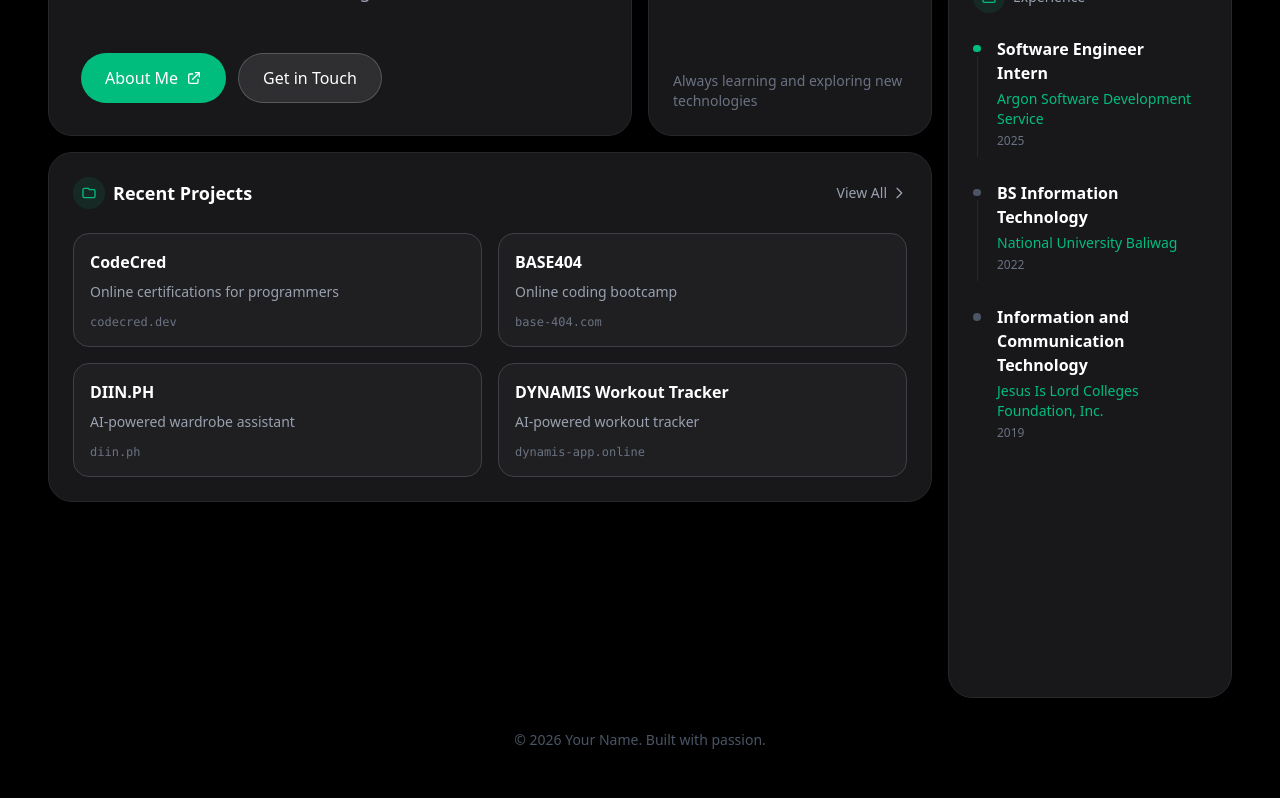
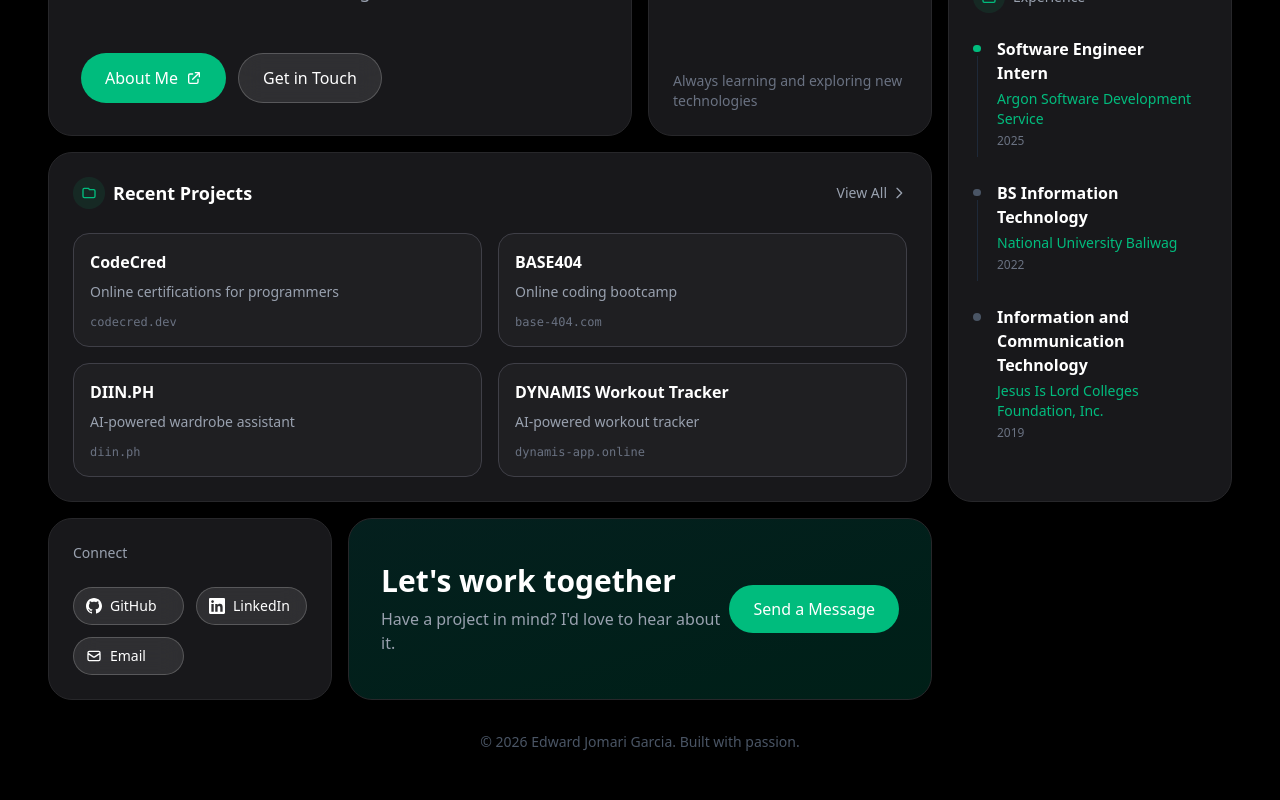
Before and after one commit to edwardjomari/web-portfolio, a React (Vite) app: page / in a window 1280 px wide. Shown: the part 294-1094 px from the top of the page. Built offline with nearby package versions, Linux system fonts and the light colour scheme.

Commit message:
Added ConnectCard.jsx & CTACard.jsx

```diff
--- a/src/App.jsx
+++ b/src/App.jsx
@@ -3,6 +3,8 @@
 import LocationCard from './components/LocationCard';
 import ExperienceCard from './components/ExperienceCard';
 import ProjectCard from './components/ProjectCard';
+import ConnectCard from './components/ConnectCard';
+import CTACard from './components/CTACard';
 
 function App() {
   return (
@@ -15,10 +17,12 @@
           <LocationCard />
           <ExperienceCard />
           <ProjectCard />
+          <ConnectCard />
+          <CTACard />
         </div>
 
         <footer className="mt-8 text-center text-gray-600 text-sm">
-          <p>© 2026 Your Name. Built with passion.</p>
+          <p>© 2026 Edward Jomari Garcia. Built with passion.</p>
         </footer>
       </div>
     </div>
--- /dev/null
+++ b/src/components/CTACard.jsx
@@ -0,0 +1,13 @@
+export default function CTACard() {
+    return (
+        <div className="md:col-span-2 md:row-span-1 bg-gradient-to-br from-teal-900/40 to-emerald-900/40 rounded-3xl p-8 border border-zinc-800 flex items-center justify-between">
+            <div>
+                <h3 className="text-2xl md:text-3xl font-bold mb-2">Let's work together</h3>
+                <p className="text-gray-400">Have a project in mind? I'd love to hear about it.</p>
+            </div>
+            <button className="bg-emerald-500 hover:bg-emerald-600 text-white px-6 py-3 rounded-full transition-colors font-medium whitespace-nowrap flex items-center gap-2">
+                Send a Message
+            </button>
+        </div>
+    );
+}
--- /dev/null
+++ b/src/components/ConnectCard.jsx
@@ -0,0 +1,27 @@
+export default function ConnectCard() {
+    return (
+        <div className="md:col-span-1 md:row-span-1 bg-zinc-900 rounded-3xl p-6 border border-zinc-800">
+            <h3 className="text-sm text-gray-400 mb-6">Connect</h3>
+            <div className="grid grid-cols-2 gap-3">
+                <a href="#" className="flex items-center gap-2 text-sm bg-white/10 backdrop-blur-md hover:bg-white/20 px-3 py-2 rounded-full transition-all duration-300 border border-white/20">
+                    <svg className="w-4 h-4" fill="currentColor" viewBox="0 0 24 24">
+                        <path d="M12 0c-6.626 0-12 5.373-12 12 0 5.302 3.438 9.8 8.207 11.387.599.111.793-.261.793-.577v-2.234c-3.338.726-4.033-1.416-4.033-1.416-.546-1.387-1.333-1.756-1.333-1.756-1.089-.745.083-.729.083-.729 1.205.084 1.839 1.237 1.839 1.237 1.07 1.834 2.807 1.304 3.492.997.107-.775.418-1.305.762-1.604-2.665-.305-5.467-1.334-5.467-5.931 0-1.311.469-2.381 1.236-3.221-.124-.303-.535-1.524.117-3.176 0 0 1.008-.322 3.301 1.23.957-.266 1.983-.399 3.003-.404 1.02.005 2.047.138 3.006.404 2.291-1.552 3.297-1.23 3.297-1.23.653 1.653.242 2.874.118 3.176.77.84 1.235 1.911 1.235 3.221 0 4.609-2.807 5.624-5.479 5.921.43.372.823 1.102.823 2.222v3.293c0 .319.192.694.801.576 4.765-1.589 8.199-6.086 8.199-11.386 0-6.627-5.373-12-12-12z" />
+                    </svg>
+                    GitHub
+                </a>
+                <a href="#" className="flex items-center gap-2 text-sm bg-white/10 backdrop-blur-md hover:bg-white/20 px-3 py-2 rounded-full transition-all duration-300 border border-white/20">
+                    <svg className="w-4 h-4" fill="currentColor" viewBox="0 0 24 24">
+                        <path d="M20.447 20.452h-3.554v-5.569c0-1.328-.027-3.037-1.852-3.037-1.853 0-2.136 1.445-2.136 2.939v5.667H9.351V9h3.414v1.561h.046c.477-.9 1.637-1.85 3.37-1.85 3.601 0 4.267 2.37 4.267 5.455v6.286zM5.337 7.433c-1.144 0-2.063-.926-2.063-2.065 0-1.138.92-2.063 2.063-2.063 1.14 0 2.064.925 2.064 2.063 0 1.139-.925 2.065-2.064 2.065zm1.782 13.019H3.555V9h3.564v11.452zM22.225 0H1.771C.792 0 0 .774 0 1.729v20.542C0 23.227.792 24 1.771 24h20.451C23.2 24 24 23.227 24 22.271V1.729C24 .774 23.2 0 22.222 0h.003z" />
+                    </svg>
+                    LinkedIn
+                </a>
+                <a href="#" className="flex items-center gap-2 text-sm bg-white/10 backdrop-blur-md hover:bg-white/20 px-3 py-2 rounded-full transition-all duration-300 border border-white/20">
+                    <svg className="w-4 h-4" fill="none" stroke="currentColor" viewBox="0 0 24 24">
+                        <path strokeLinecap="round" strokeLinejoin="round" strokeWidth={2} d="M3 8l7.89 5.26a2 2 0 002.22 0L21 8M5 19h14a2 2 0 002-2V7a2 2 0 00-2-2H5a2 2 0 00-2 2v10a2 2 0 002 2z" />
+                    </svg>
+                    Email
+                </a>
+            </div>
+        </div>
+    );
+}
--- a/src/components/ExperienceCard.jsx
+++ b/src/components/ExperienceCard.jsx
@@ -19,7 +19,7 @@
     ];
 
     return (
-        <div className="md:col-span-1 md:row-span-3 bg-zinc-900 rounded-3xl p-6 border border-zinc-800 flex flex-col">
+        <div className="md:col-span-1 md:row-span-2 bg-zinc-900 rounded-3xl p-6 border border-zinc-800 flex flex-col">
             <div className="flex items-center gap-2 text-gray-400 text-sm mb-6">
                 <div className="bg-emerald-500/10 p-2 rounded-full">
                     <svg className="w-4 h-4 text-emerald-500" fill="none" stroke="currentColor" viewBox="0 0 24 24">
```
